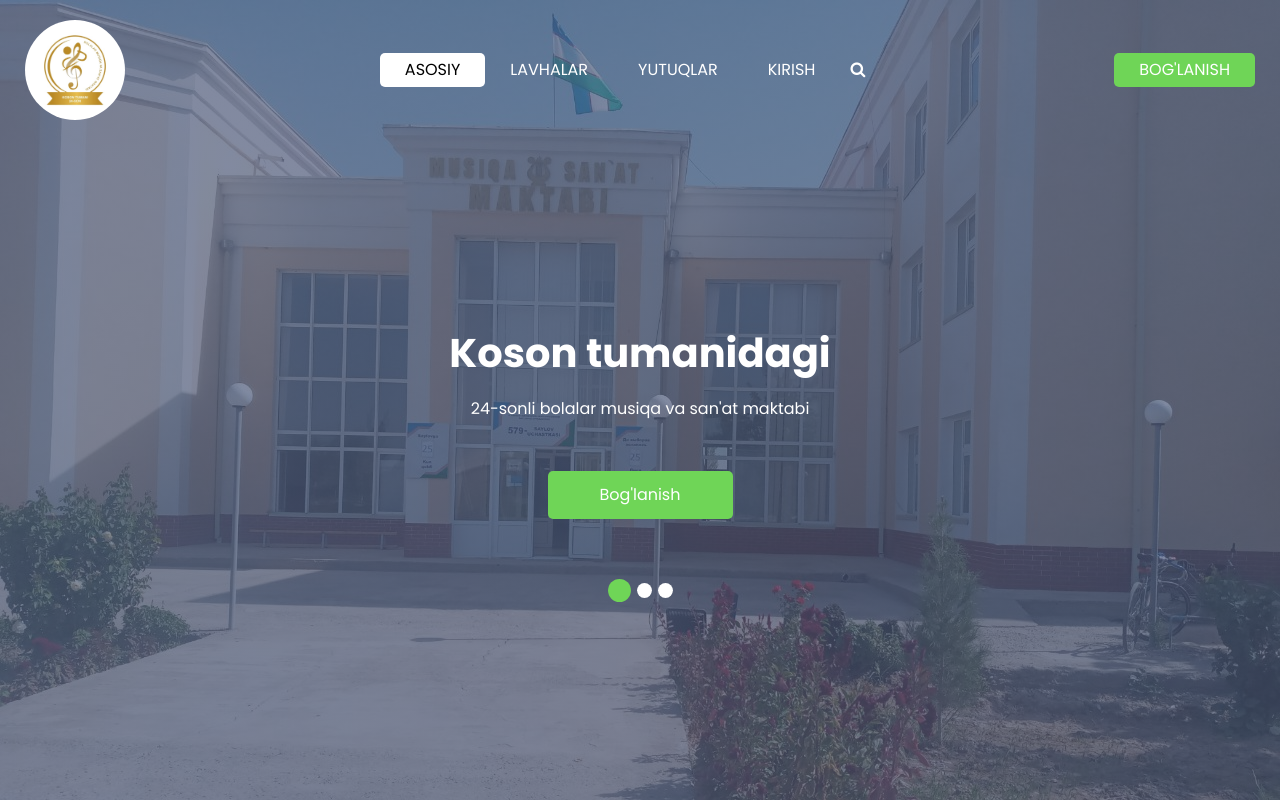
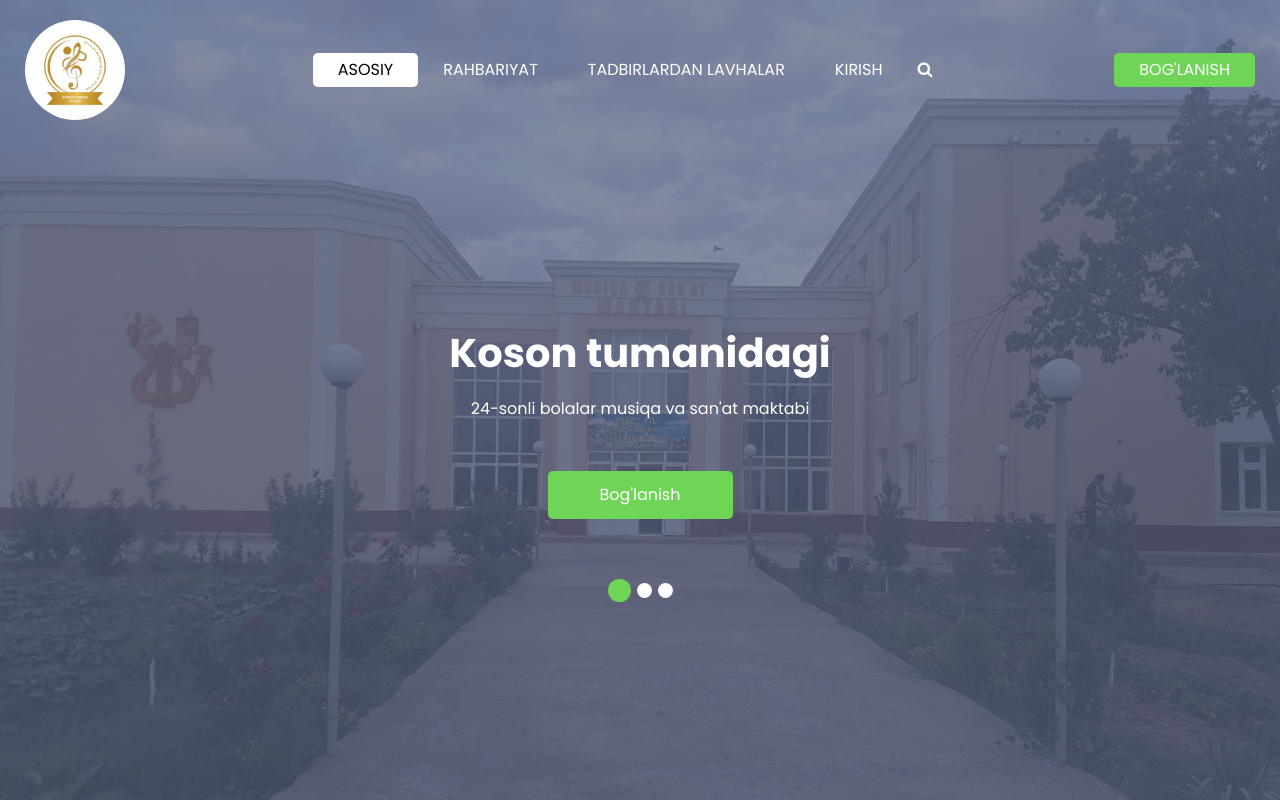
Before and after one commit to Islomov-Diyor/17musiqamaktabi, a plain HTML site: page index.html in a window 1280 px wide. Shown: the top 802 px of the page. Drawn offline with nearby package versions, Linux system fonts and the light colour scheme.

Commit message:
qayta qurish boshlandi

```diff
--- a/css/style.css
+++ b/css/style.css
@@ -88,8 +88,8 @@ a:focus {
   -webkit-box-direction: normal;
       -ms-flex-direction: column;
           flex-direction: column;
-  background: -webkit-gradient(linear, left top, right top, from(rgba(77, 88, 120, 0.7))), url(../images/maktab-1.jpg);
-  background: linear-gradient(to right rgba(77, 88, 120, 0.7), rgba(77, 88, 120, 0.7)), url(../images/maktab-1.jpg);
+  background: -webkit-gradient(linear, left top, right top, from(rgba(77, 88, 120, 0.7))), url(../images/maktab-umumiy.jpg);
+  background: linear-gradient(to right rgba(77, 88, 120, 0.7), rgba(77, 88, 120, 0.7)), url(../images/maktab-umumiy.jpg);
   background-size: cover;
 }
 
--- a/index.html
+++ b/index.html
@@ -51,10 +51,10 @@
                 <a class="nav-link" href="index.html">Asosiy<span class="sr-only">(current)</span></a>
               </li>
               <li class="nav-item">
-                <a class="nav-link" href="#">Lavhalar</a>
+                <a class="nav-link" href="#">Rahbariyat</a>
               </li>
               <li class="nav-item">
-                <a class="nav-link" href="#">Yutuqlar</a>
+                <a class="nav-link" href="#">Tadbirlardan lavhalar</a>
               </li>
               <li class="nav-item">
                 <a class="nav-link" href="signin.html">Kirish</a>
```
Also changed, not shown: signin.html (+2 -2 lines), images/about-img.jpg (deleted), images/about-img.png (deleted), images/client.jpg (deleted), images/maktab-umumiy.jpg (added), images/news-1.jpg (deleted), images/news-2.jpg (deleted), images/news-3.jpg (deleted), images/s1.png (deleted), images/s2.png (deleted), images/s3.png (deleted), images/s4.png (deleted), images/slider-bg.jpg (deleted), three.html (deleted).
